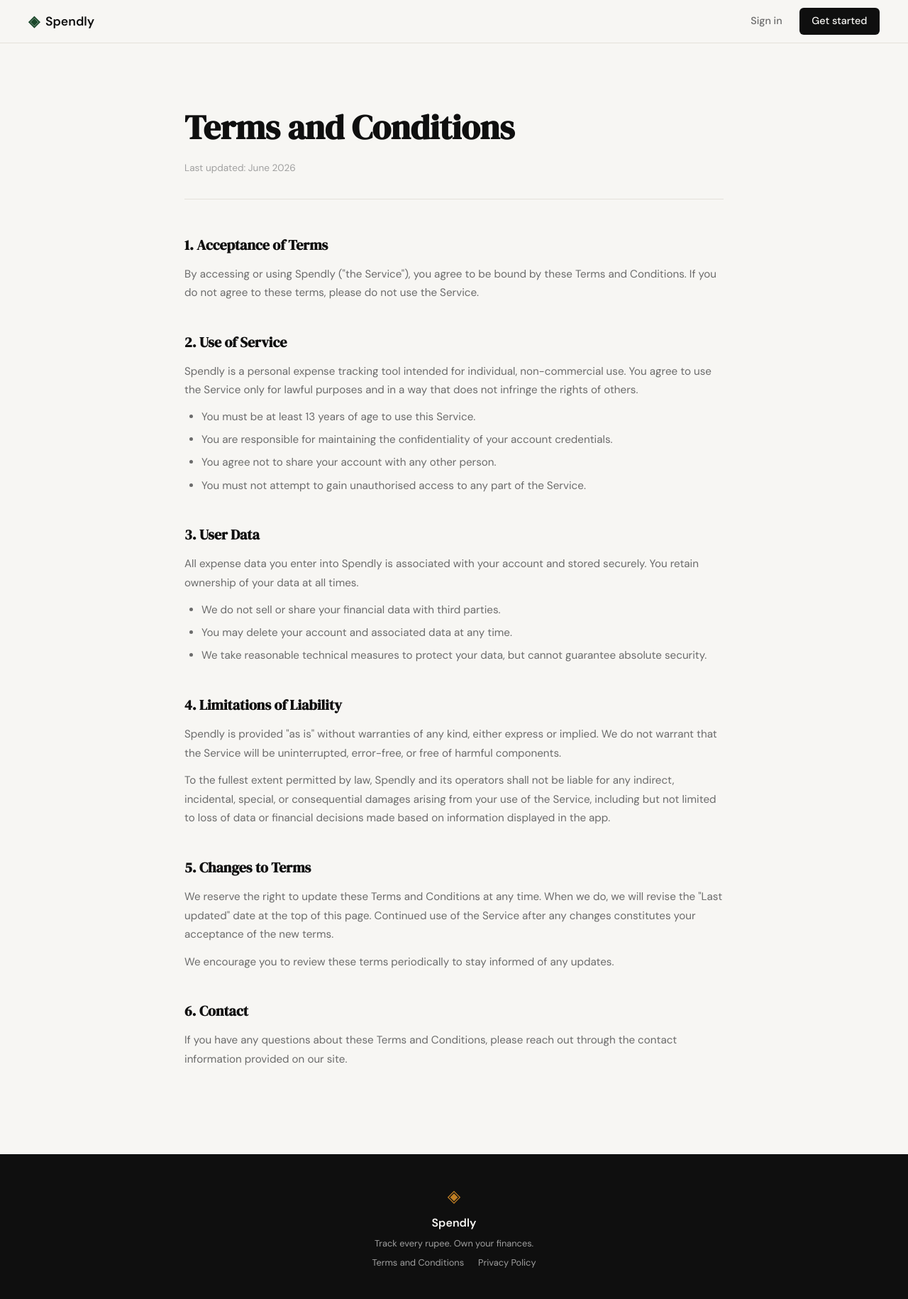
After one commit to muralikpv/spendly, a Flask app: page /terms in a window 1280 px wide. The commit adds this page. Shown: the whole page at 71% size. Run offline with Flask 3, Linux system fonts and the light colour scheme.

Commit message:
landing: add terms and conditions page and route

```diff
--- a/app.py
+++ b/app.py
@@ -26,6 +26,11 @@ def login():
 # Placeholder routes — students will implement these                  #
 # ------------------------------------------------------------------ #
 
+@app.route("/terms")
+def terms():
+    return render_template("terms.html")
+
+
 @app.route("/logout")
 def logout():
     return "Logout — coming in Step 3"
--- a/static/css/style.css
+++ b/static/css/style.css
@@ -507,6 +507,79 @@ a { color: inherit; text-decoration: none; }
     color: var(--ink-faint);
 }
 
+.footer-links {
+    display: flex;
+    gap: 1.25rem;
+    font-size: 0.8rem;
+}
+
+.footer-links a {
+    color: var(--ink-faint);
+    transition: color 0.2s;
+}
+
+.footer-links a:hover { color: var(--paper); }
+
+/* ------------------------------------------------------------------ */
+/* Terms page                                                          */
+/* ------------------------------------------------------------------ */
+
+.terms-page {
+    padding: 5rem 2rem;
+}
+
+.terms-inner {
+    max-width: 760px;
+    margin: 0 auto;
+}
+
+.terms-title {
+    font-family: var(--font-display);
+    font-size: clamp(2rem, 4vw, 3rem);
+    color: var(--ink);
+    margin-bottom: 0.5rem;
+}
+
+.terms-meta {
+    font-size: 0.85rem;
+    color: var(--ink-faint);
+    margin-bottom: 3rem;
+    padding-bottom: 2rem;
+    border-bottom: 1px solid var(--border);
+}
+
+.terms-section {
+    margin-bottom: 2.5rem;
+}
+
+.terms-section h2 {
+    font-family: var(--font-display);
+    font-size: 1.25rem;
+    color: var(--ink);
+    margin-bottom: 0.75rem;
+}
+
+.terms-section p {
+    font-size: 0.95rem;
+    color: var(--ink-muted);
+    line-height: 1.75;
+    margin-bottom: 0.75rem;
+}
+
+.terms-section ul {
+    list-style: disc;
+    padding-left: 1.5rem;
+    display: flex;
+    flex-direction: column;
+    gap: 0.4rem;
+}
+
+.terms-section ul li {
+    font-size: 0.95rem;
+    color: var(--ink-muted);
+    line-height: 1.7;
+}
+
 /* ------------------------------------------------------------------ */
 /* Responsive                                                          */
 /* ------------------------------------------------------------------ */
--- a/templates/base.html
+++ b/templates/base.html
@@ -35,7 +35,7 @@
             <span class="footer-name">Spendly</span>
             <p class="footer-copy">Track every rupee. Own your finances.</p>
             <p class="footer-links">
-                <a href="#">Terms and Conditions</a>
+                <a href="{{ url_for('terms') }}">Terms and Conditions</a>
                 <a href="#">Privacy Policy</a>
             </p>
         </div>
--- /dev/null
+++ b/templates/terms.html
@@ -0,0 +1,57 @@
+{% extends "base.html" %}
+
+{% block title %}Terms and Conditions — Spendly{% endblock %}
+
+{% block content %}
+
+<section class="terms-page">
+    <div class="terms-inner">
+        <h1 class="terms-title">Terms and Conditions</h1>
+        <p class="terms-meta">Last updated: June 2026</p>
+
+        <div class="terms-section">
+            <h2>1. Acceptance of Terms</h2>
+            <p>By accessing or using Spendly ("the Service"), you agree to be bound by these Terms and Conditions. If you do not agree to these terms, please do not use the Service.</p>
+        </div>
+
+        <div class="terms-section">
+            <h2>2. Use of Service</h2>
+            <p>Spendly is a personal expense tracking tool intended for individual, non-commercial use. You agree to use the Service only for lawful purposes and in a way that does not infringe the rights of others.</p>
+            <ul>
+                <li>You must be at least 13 years of age to use this Service.</li>
+                <li>You are responsible for maintaining the confidentiality of your account credentials.</li>
+                <li>You agree not to share your account with any other person.</li>
+                <li>You must not attempt to gain unauthorised access to any part of the Service.</li>
+            </ul>
+        </div>
+
+        <div class="terms-section">
+            <h2>3. User Data</h2>
+            <p>All expense data you enter into Spendly is associated with your account and stored securely. You retain ownership of your data at all times.</p>
+            <ul>
+                <li>We do not sell or share your financial data with third parties.</li>
+                <li>You may delete your account and associated data at any time.</li>
+                <li>We take reasonable technical measures to protect your data, but cannot guarantee absolute security.</li>
+            </ul>
+        </div>
+
+        <div class="terms-section">
+            <h2>4. Limitations of Liability</h2>
+            <p>Spendly is provided "as is" without warranties of any kind, either express or implied. We do not warrant that the Service will be uninterrupted, error-free, or free of harmful components.</p>
+            <p>To the fullest extent permitted by law, Spendly and its operators shall not be liable for any indirect, incidental, special, or consequential damages arising from your use of the Service, including but not limited to loss of data or financial decisions made based on information displayed in the app.</p>
+        </div>
+
+        <div class="terms-section">
+            <h2>5. Changes to Terms</h2>
+            <p>We reserve the right to update these Terms and Conditions at any time. When we do, we will revise the "Last updated" date at the top of this page. Continued use of the Service after any changes constitutes your acceptance of the new terms.</p>
+            <p>We encourage you to review these terms periodically to stay informed of any updates.</p>
+        </div>
+
+        <div class="terms-section">
+            <h2>6. Contact</h2>
+            <p>If you have any questions about these Terms and Conditions, please reach out through the contact information provided on our site.</p>
+        </div>
+    </div>
+</section>
+
+{% endblock %}
```
